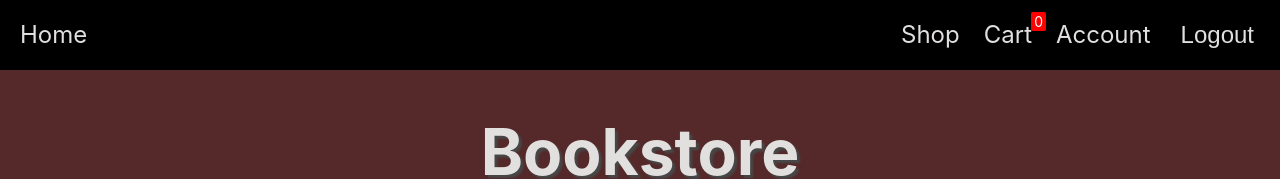
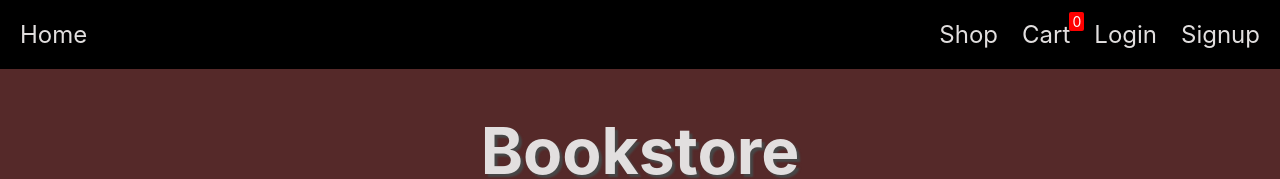
Before and after one commit to graham02/BookstoreSystem, a React (Create React App) app: page / in a window 1280 px wide. Shown: the top 179 px of the page. Built offline with nearby package versions, Linux system fonts and the light colour scheme.

Commit message:
Update Navigation.js

```diff
--- a/src/Navigation.js
+++ b/src/Navigation.js
@@ -1,16 +1,9 @@
 import './Navigation.css';
-import { Link, useNavigate } from 'react-router-dom';
-import { useState } from 'react';
+import { Link } from 'react-router-dom';
 
 export default function Nagivation(props)
 {
-    const [ loggedIn, setLoggedIn ] = useState(true);
-    const navigate = useNavigate();
-
-    function logout() {
-        navigate('/');
-        setLoggedIn(!loggedIn);
-    }
+    let loggedIn = false; // temp value to manually update for viewing account stuff
 
     return (<>
     <div className='nav-bar'>
@@ -32,7 +25,7 @@ export default function Nagivation(props)
                     <Link className='nav-link' to='/Account'>Account</Link>
                 </li>
                 <li key='logout'>
-                    <button className='nav-button' onClick={logout}>Logout</button>
+                    <button className='nav-button'>Logout</button>
                 </li>
                 </>
                 :
```
